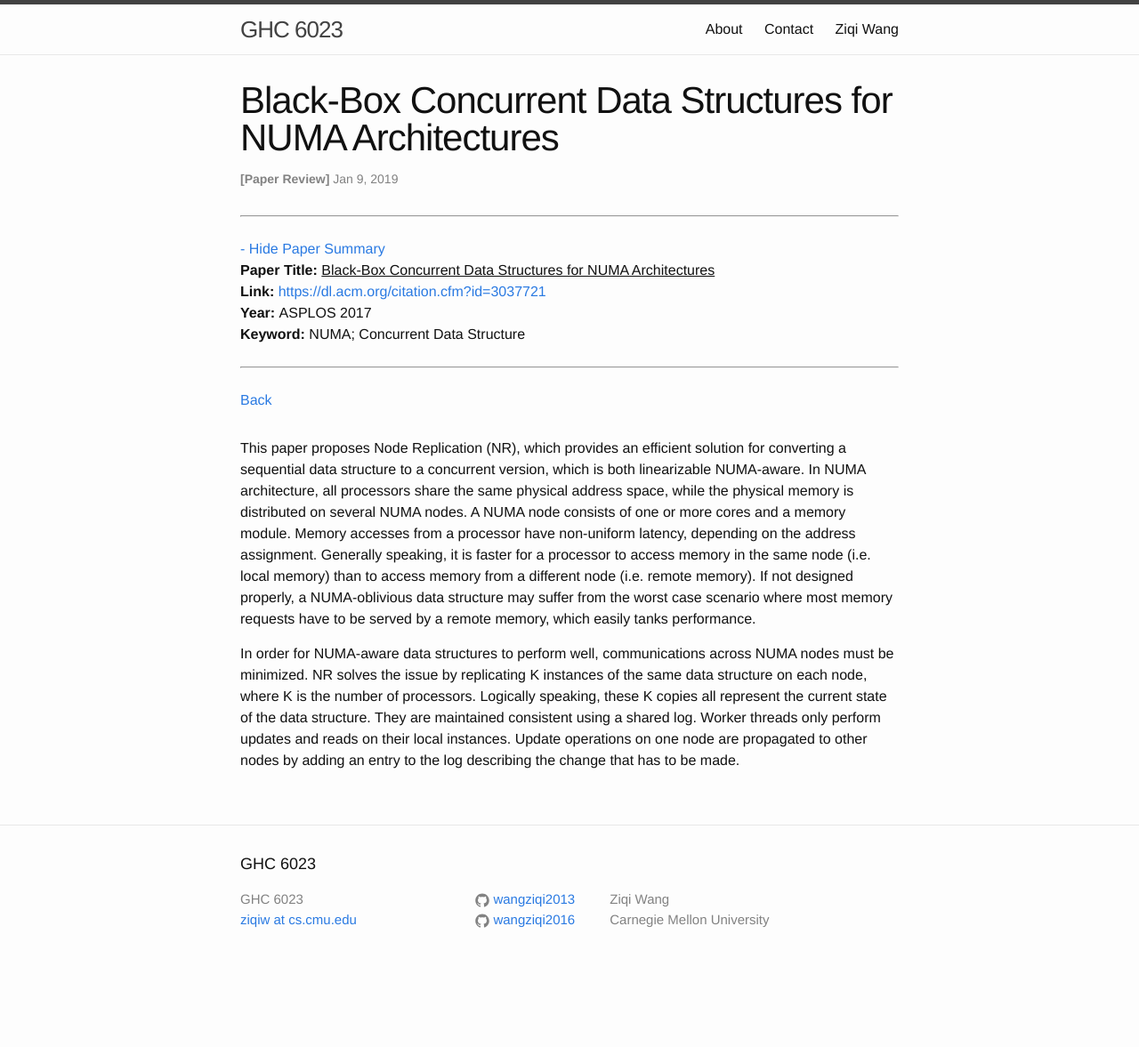
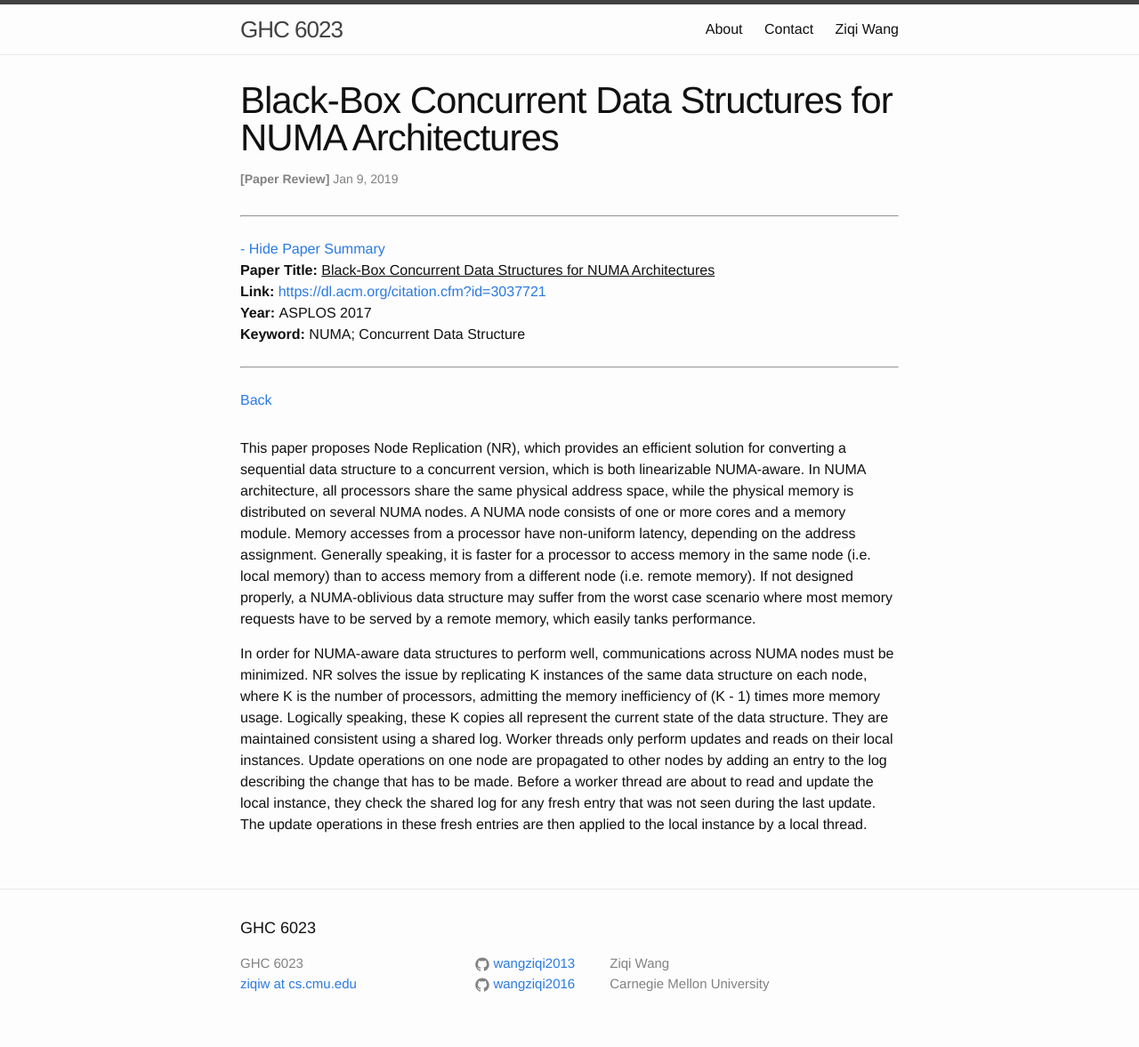
Before and after one commit to wangziqi2013/wangziqi2013.github.io, a Jekyll site: the page built from _posts/2019-01-09- black-box-concurrent-data-structures-for-numa-architectures.markdown, in a window 1280 px wide. Shown: the whole page at 89% size. Built offline with Jekyll 4.4.1, drawn with Linux system fonts in a browser that asks for light colours; before the commit the page ends 1105 px from its top, so only the background shows below that.

Commit message:
Adding operation details

```diff
--- a/_posts/2019-01-09- black-box-concurrent-data-structures-for-numa-architectures.markdown
+++ b/_posts/2019-01-09- black-box-concurrent-data-structures-for-numa-architectures.markdown
@@ -22,7 +22,10 @@ a different node (i.e. remote memory). If not designed properly, a NUMA-obliviou
 worst case scenario where most memory requests have to be served by a remote memory, which easily tanks performance.
 
 In order for NUMA-aware data structures to perform well, communications across NUMA nodes must be minimized. NR solves the
-issue by replicating K instances of the same data structure on each node, where K is the number of processors. Logically
-speaking, these K copies all represent the current state of the data structure. They are maintained consistent using a
-shared log. Worker threads only perform updates and reads on their local instances. Update operations on one node are
-propagated to other nodes by adding an entry to the log describing the change that has to be made.
+issue by replicating K instances of the same data structure on each node, where K is the number of processors, admitting the
+memory inefficiency of (K - 1) times more memory usage. Logically speaking, these K copies all represent the current state of
+the data structure. They are maintained consistent using a shared log. Worker threads only perform updates and reads on their
+local instances. Update operations on one node are propagated to other nodes by adding an entry to the log describing the
+change that has to be made. Before a worker thread are about to read and update the local instance, they check the shared
+log for any fresh entry that was not seen during the last update. The update operations in these fresh entries are then
+applied to the local instance by a local thread.
```
